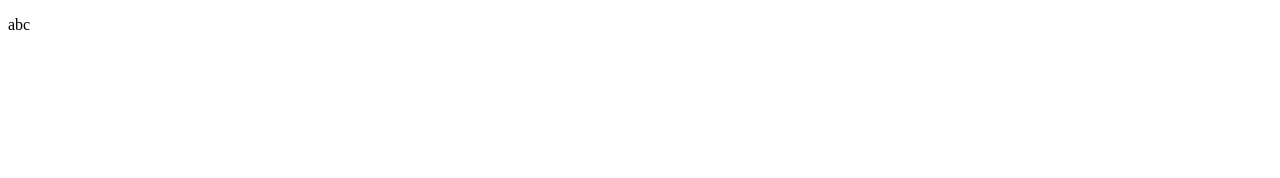
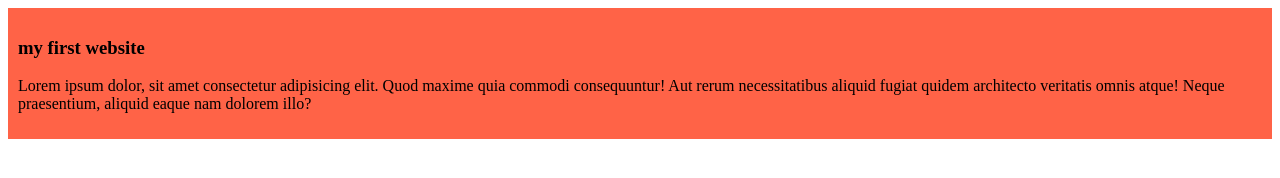
Before and after one commit to AriyanHabib/my-first-github-repo, a plain HTML site: page index.html in a window 1280 px wide. Drawn offline with Linux system fonts and the light colour scheme.

Commit message:
added the first blog

```diff
--- a/index.html
+++ b/index.html
@@ -4,8 +4,12 @@
     <meta charset="UTF-8">
     <meta name="viewport" content="width=device-width, initial-scale=1.0">
     <title>My First Ever Github Repo</title>
+    <link rel="stylesheet" href="styles/blogs.css">
 </head>
 <body>
-    <p>abc</p>
+    <div>
+        <h3>my first website</h3>
+        <p>Lorem ipsum dolor, sit amet consectetur adipisicing elit. Quod maxime quia commodi consequuntur! Aut rerum necessitatibus aliquid fugiat quidem architecto veritatis omnis atque! Neque praesentium, aliquid eaque nam dolorem illo?</p>
+    </div>
 </body>
 </html>
--- /dev/null
+++ b/styles/blogs.css
@@ -0,0 +1,4 @@
+div{
+    background-color: tomato;
+    padding: 10px;
+}
```
